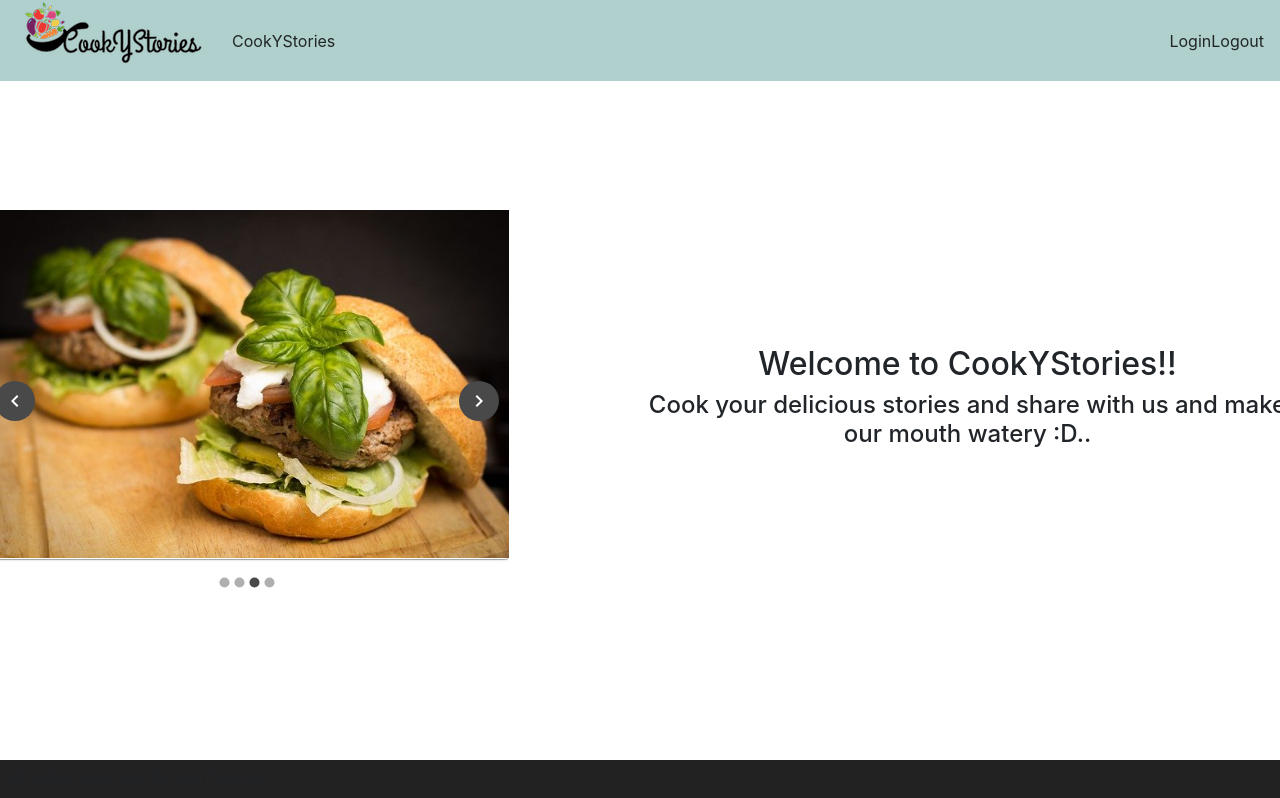
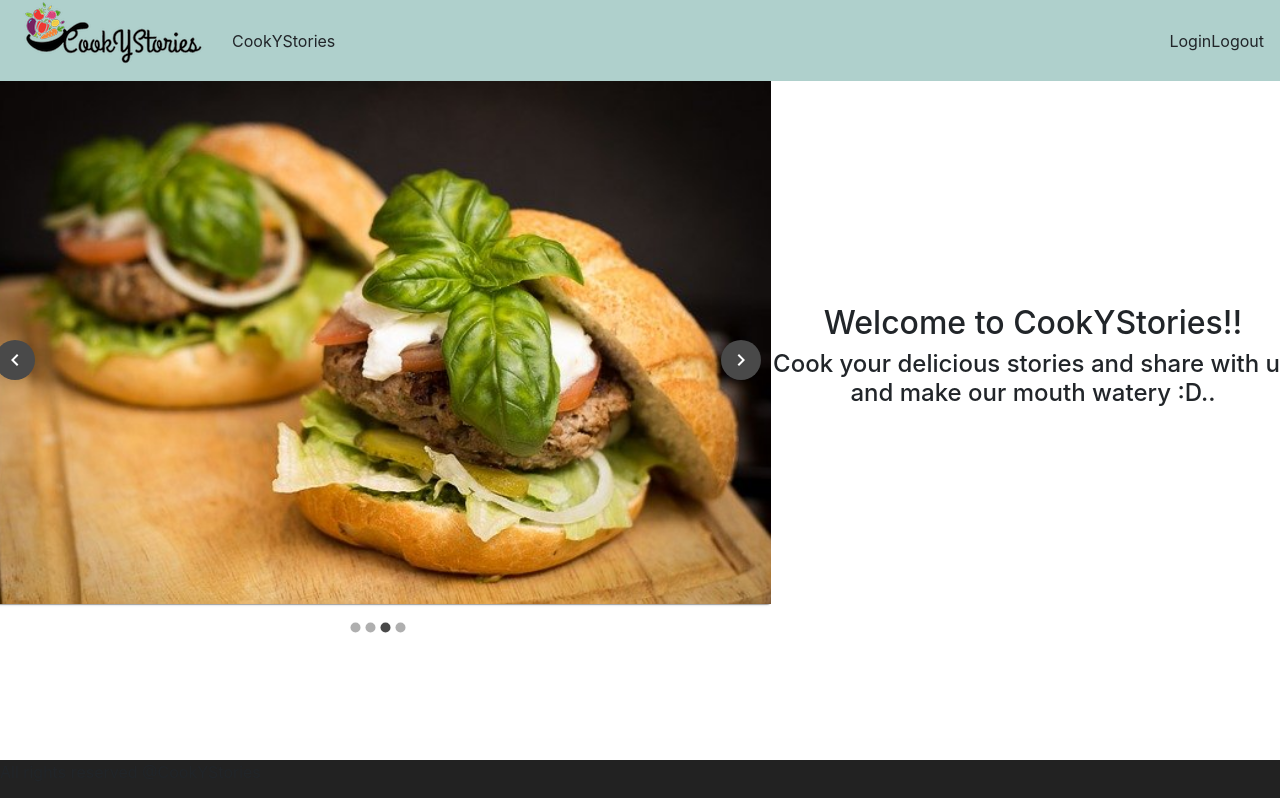
Before and after one commit to github-prathma/CookYStories, a React (Create React App) app: page / in a window 1280 px wide. Built offline with nearby package versions, Linux system fonts and the light colour scheme.

Commit message:
home page

```diff
--- a/src/mainapp/CookYStories.css
+++ b/src/mainapp/CookYStories.css
@@ -1,28 +1,23 @@
 
 .bg-header {
   background-color: #afd0cc;
+  overflow: hidden;
 }
 
 .footer {
     position: fixed;
     bottom: 0;
-    left: 0;
     justify-content: center;
-    padding: 5px;
     width: 100%;
     height: 40px;
     background-color: #222222;
+    overflow: hidden;
   }
 
   .navbar-brand {
     margin-top: -15px;
   }
 
-  /* .navbar {
-    position: fixed;
-    top: 0;
-    width: 100%;
-  } */
 
   .welcomePage {
     height: 100%;
@@ -34,30 +29,37 @@
     display: flex;
     flex-flow: column;
   }
-  .welcomeSlider {
-    width: 80%;
-  }
+
   .slideImage {
-    object-fit: cover;
+    object-fit: contain;
   }
 
-  .column {
-    left:0;
-    float: left;
+  .leftColumn {
+    /* left:0; */
+    /* float: left; */
     align-content: center;
     text-align: center;
-    width: 50%;
-    height:80vh;
+    width: 60%;
+    display: table-cell;
+    /* background-color: #444555; */
   }
-  .row::after {
-    /* display: table; */
-    display: inline-block;
-    vertical-align: bottom;
-    position: relative;
-    top: 100px;
-    display: flex;
-    flex-direction: row;
-    height: 80%;
+
+  .rightColumn {
+    /* left:0; */
+    /* float: right; */
+    /* align-content: center;  */
+    text-align: center;
+    vertical-align: middle;
+    /* width: 40%; */
+    display: table-cell;
+    /* background-color: #444444; */
+  }
+  .row {
+    display: table;
+    vertical-align: middle;
+    height: 100%;
+    /* overflow: hidden; */
+
   }
   .moto {
     padding-left: 40px;
--- a/src/mainapp/WelcomeHomePage.jsx
+++ b/src/mainapp/WelcomeHomePage.jsx
@@ -30,7 +30,7 @@ class WelcomeHomePage extends Component {
 
                 <div className="row">
                     {/* <Grid item xs = {6}> */}
-                    <div className="column">
+                    <div className="leftColumn">
                         <Carousel className="welcomeSlider" width="100%" autoPlay={true} interval={2000} animation="slide" navButtonsAlwaysVisible={true} fullHeightHover={true}>
                             {
                                 items.map( (item, i) => <Item key={i} item={item}/>)
@@ -40,7 +40,7 @@ class WelcomeHomePage extends Component {
 
                     {/* </Grid> */}
                     {/* <Grid className="moto" item xs = {6}> */}
-                    <div className="column">
+                    <div className="rightColumn">
                         <h2> Welcome to CookYStories!! </h2>
                         <h4> Cook your delicious stories and share with us and make our mouth watery :D..</h4>
 
```
